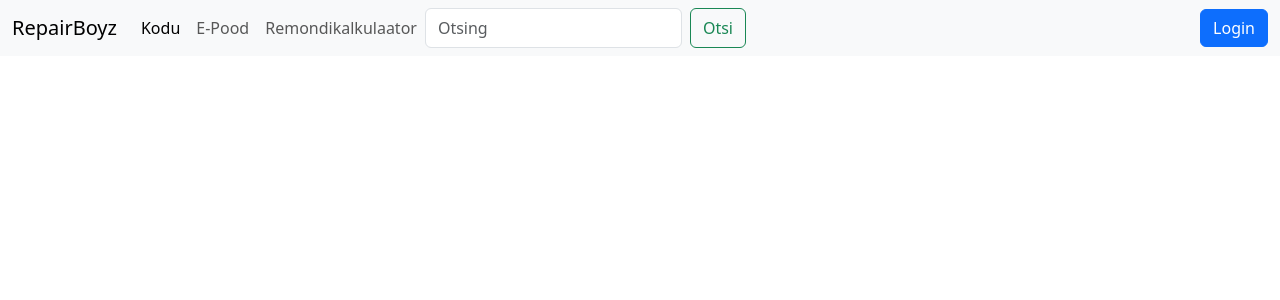
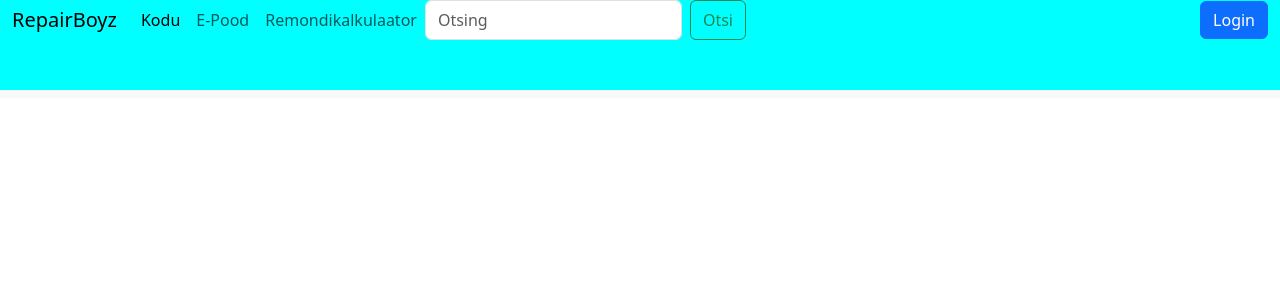
Before and after one commit to Romar-II/repairfront, a Vue app: page / in a window 1280 px wide. Shown: the top 300 px of the page. Built offline with nearby package versions, Linux system fonts and the light colour scheme.

Commit message:
Front WIP

```diff
--- a/src/App.vue
+++ b/src/App.vue
@@ -1,6 +1,6 @@
 <template>
-  <nav class="navbar navbar-expand-lg bg-body-tertiary">
-    <div class="container-fluid">
+  <nav class="navbar navbar-expand-lg bg-body-tertiary" style="background-color: aqua; padding-top: 0;">
+    <div class="container-fluid" style="background-color: aqua; padding-bottom: 50px ">
       <button class="navbar-toggler" type="button" data-bs-toggle="collapse" data-bs-target="#navbarTogglerDemo01" aria-controls="navbarTogglerDemo01" aria-expanded="false" aria-label="Toggle navigation">
         <span class="navbar-toggler-icon"></span>
       </button>
@@ -31,8 +31,10 @@
   </nav>
 </template>
 
-<style>
+<style scoped>
+/* Add any additional styling here */
+</style>
 
-</style>
 <script setup>
+/* Add any script setup here */
 </script>
```
